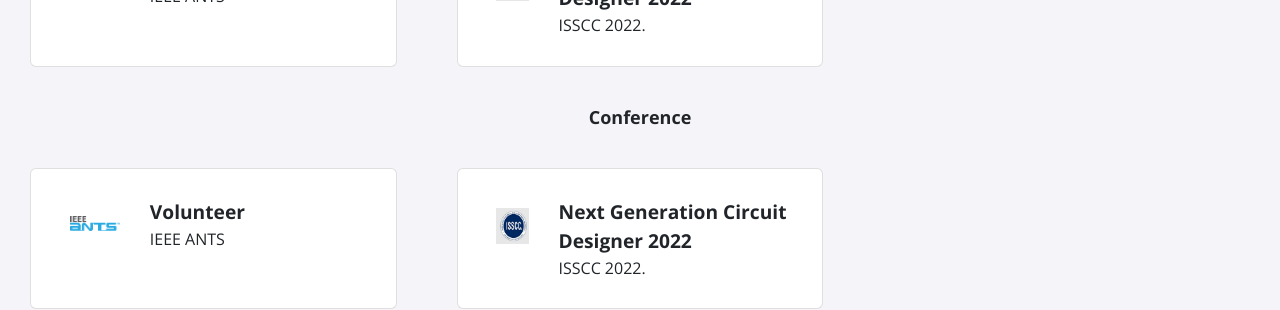
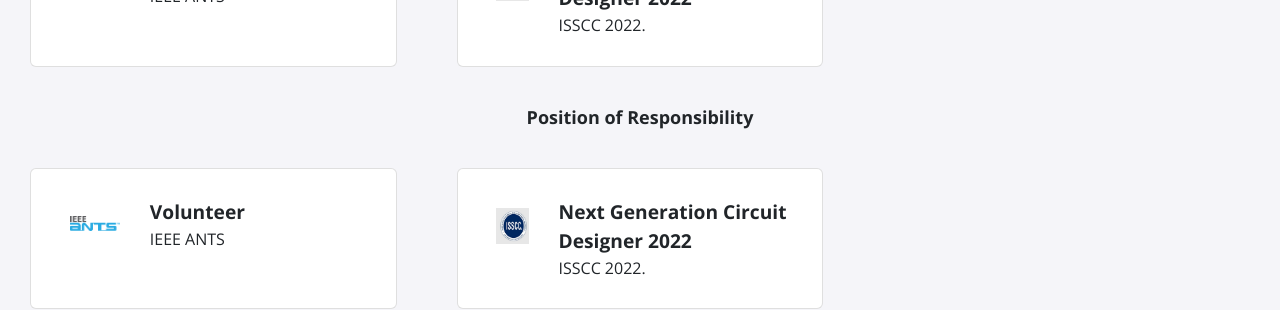
Before and after one commit to harshrawat17/template3, a Jekyll site: the page built from index.html, in a window 1280 px wide. Shown: the part 1532-1842 px from the top of the page. Built offline with Jekyll 4.4.1, drawn with Linux system fonts in a browser that asks for light colours; nearby versions of some CDN libraries.

Commit message:
Update POR.html

```diff
--- a/_includes/POR.html
+++ b/_includes/POR.html
@@ -1,4 +1,4 @@
-<h2>Conference</h2>
+<h2>Position of Responsibility</h2>
 <div class="card-container">
     {% for item in site.data.conference %}
     <div class="card">
```
